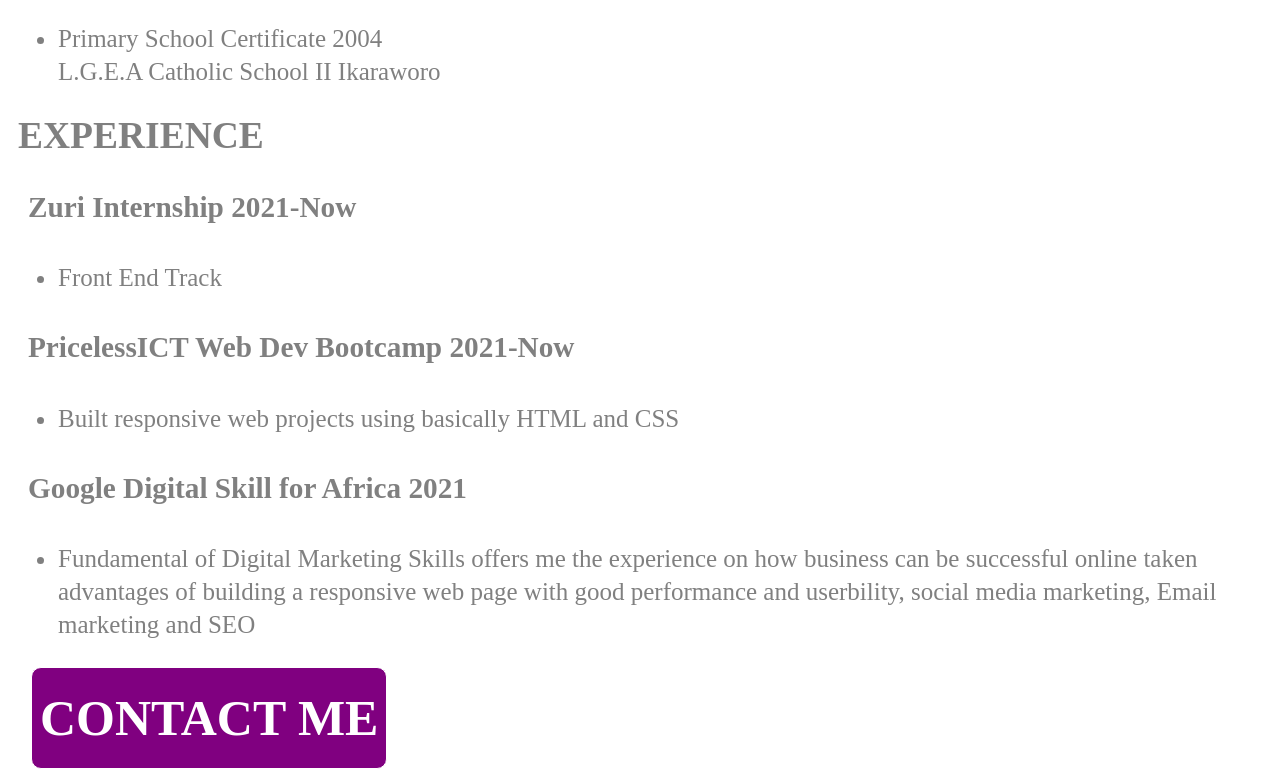
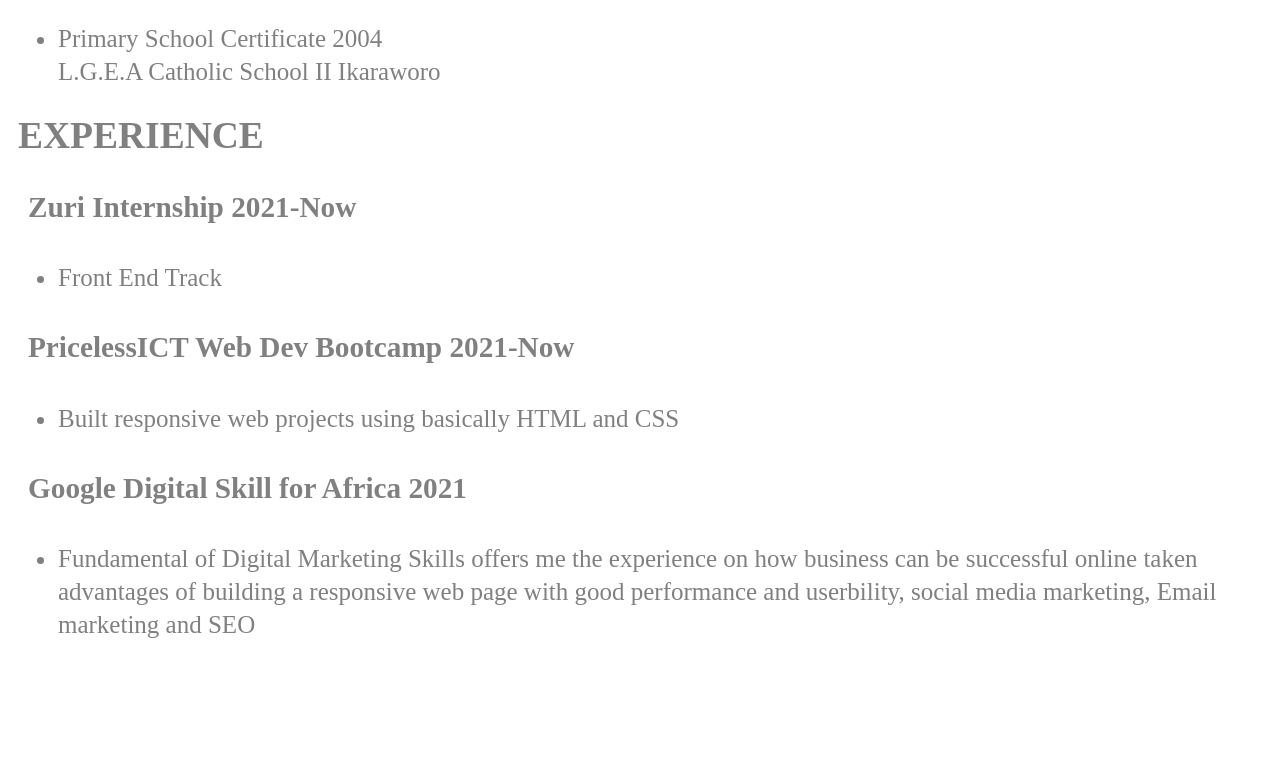
Before and after one commit to onimisicode/my-task-2, a plain HTML site: page index.html in a window 1280 px wide. Shown: the part 910-1688 px from the top of the page. After the commit the page ends 1586 px from the top, so only its background shows below. Drawn offline with Linux system fonts and the light colour scheme.

Commit message:
Update index.html

```diff
--- a/index.html
+++ b/index.html
@@ -59,9 +59,6 @@
 				 <li>Fundamental of Digital Marketing Skills	offers me the experience on how business can be  successful online taken advantages of building a responsive web page with good 	performance and userbility, social media
 					marketing, Email marketing and SEO</li>
 				</ul>
-						<div class="contact">
-								<h1><a href="Mailto:onimisi15@gmail.com">CONTACT ME</a></h1>
-					 </div>
     	</div>
 
     	<script>
```
